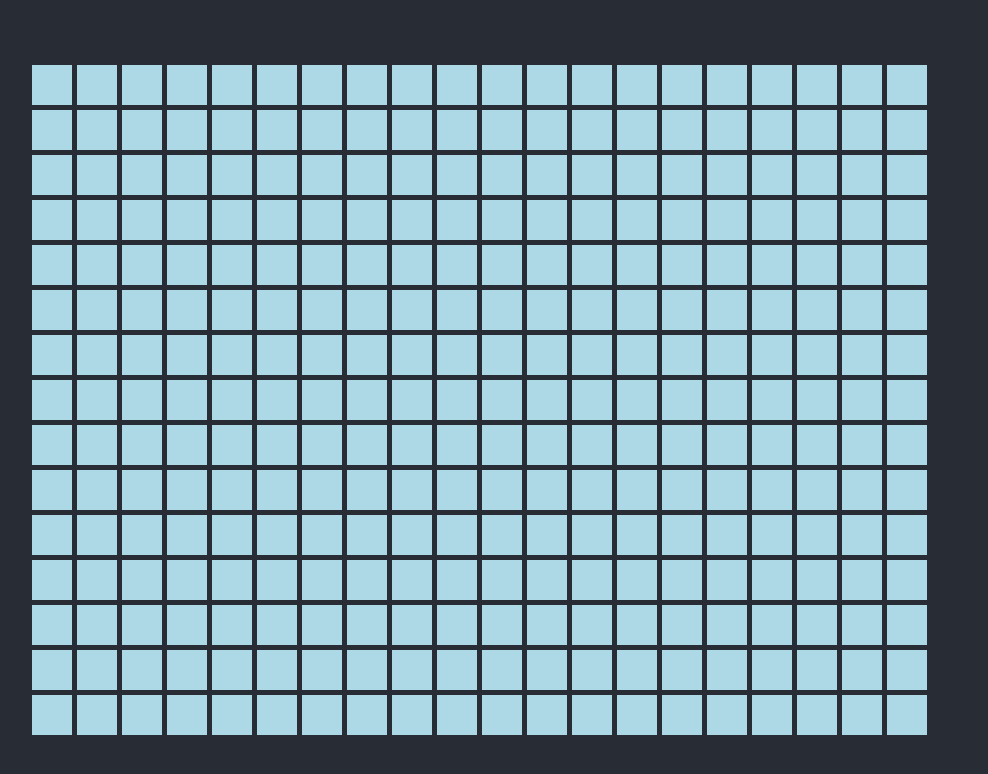
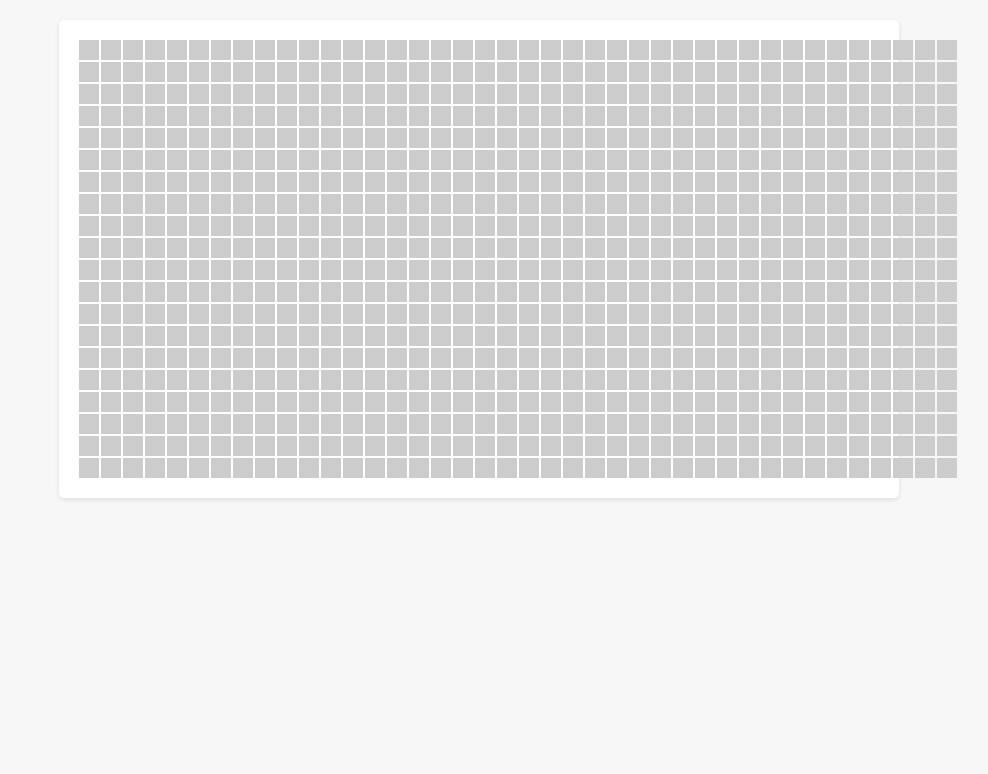
Before and after one commit to acciojob/Color-board-prashantzanzan25, a website: page main.html in a window 1280 px wide. Shown: the whole page, without its empty margins (161-1149 px from the left). Drawn offline with Linux system fonts and the light colour scheme.

Commit message:
created a submission

```diff
--- a/main.html
+++ b/main.html
@@ -1,17 +1,15 @@
 <!DOCTYPE html>
-
-<html>
-
+<html lang="en">
 <head>
-	<link rel="stylesheet" href="styles.css">
+<meta charset="UTF-8">
+<meta name="viewport" content="width=device-width, initial-scale=1.0">
+<title>Color Board</title>
+<link rel="stylesheet" href="styles.css">
 </head>
-
 <body>
-	<div class="container" id="colorBoard"></div>
-	<!-- the entire body must be written by student -->
-    <script type="text/javascript" src="./script.js">
-</script>
-
+<div class="container">
+  <div id="board" class="board"></div>
+</div>
+<script src="script.js"></script>
 </body>
-
 </html>
--- a/script.js
+++ b/script.js
@@ -1,8 +1,7 @@
-//your JS code here. If required.
-const container = document.getElementById('colorBoard');
+const board = document.getElementById('board');
 
-  for (let i = 0; i < 300; i++) {
-    const square = document.createElement('div');
-    square.classList.add('square');
-    container.appendChild(square);
-  }
+for (let i = 0; i < 800; i++) {
+  const square = document.createElement('div');
+  square.classList.add('square');
+  board.appendChild(square);
+}
--- a/styles.css
+++ b/styles.css
@@ -1,26 +1,32 @@
-/*  your css code here. If applicable */
 body {
-	display: flex;
-    justify-content: center;
-    align-items: center;
-    height: 100vh;
-    margin: 0;
-    background-color: #282c35;
+  margin: 0;
+  padding: 0;
+  font-family: Arial, sans-serif;
+  background-color: #f7f7f7;
 }
 
 .container {
-    display: grid;
-    grid-template-columns: repeat(20, 40px);
-    gap: 5px;
+  max-width: 800px;
+  margin: 20px auto;
+  padding: 20px;
+  background-color: #fff;
+  border-radius: 5px;
+  box-shadow: 0 2px 5px rgba(0,0,0,0.1);
+}
+
+.board {
+  display: grid;
+  grid-template-columns: repeat(40, 20px);
+  grid-gap: 2px;
 }
 
 .square {
-    width: 40px;
-    height: 40px;
-    background-color: lightblue;
-    transition: background-color 0.5s ease-out;
+  width: 20px;
+  height: 20px;
+  background-color: #ccc;
+  transition: background-color 1s ease;
 }
 
 .square:hover {
-    background-color: lightcoral;
+  background-color: #ffcc00;
 }
```
